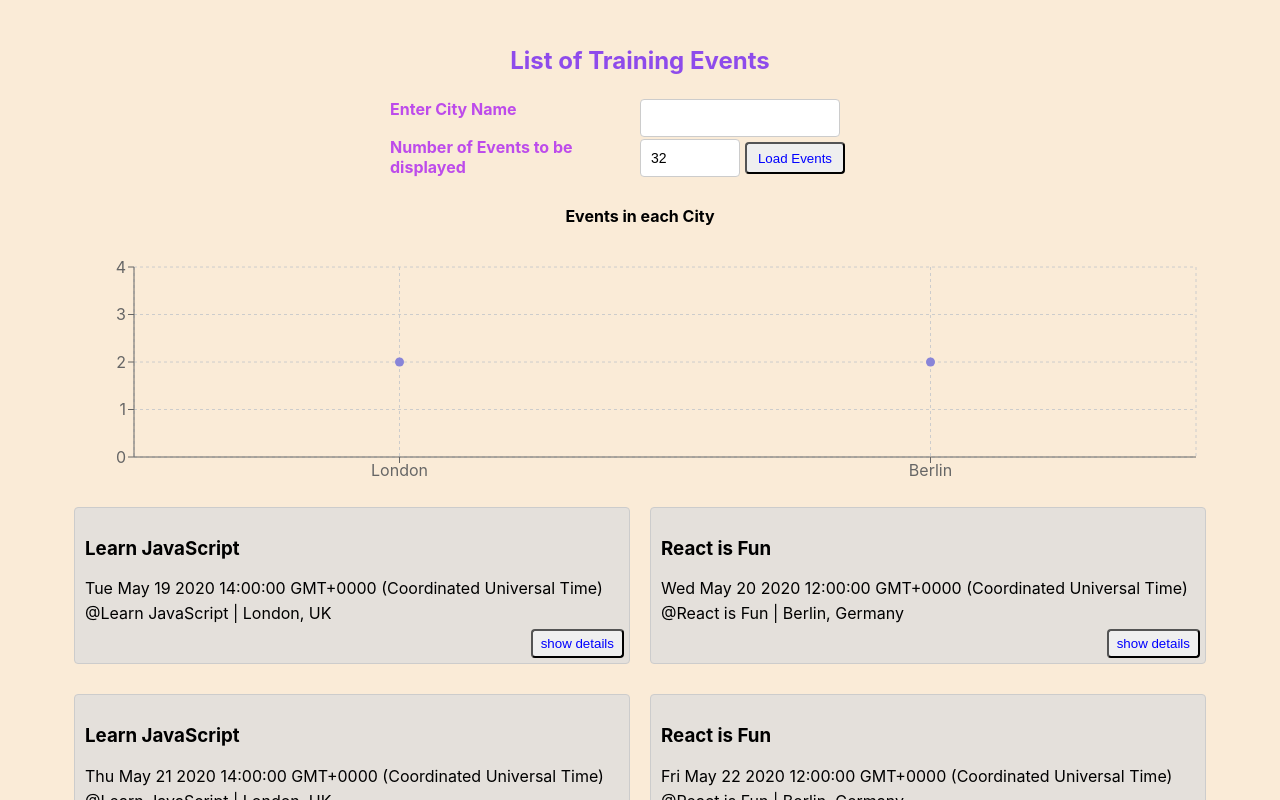
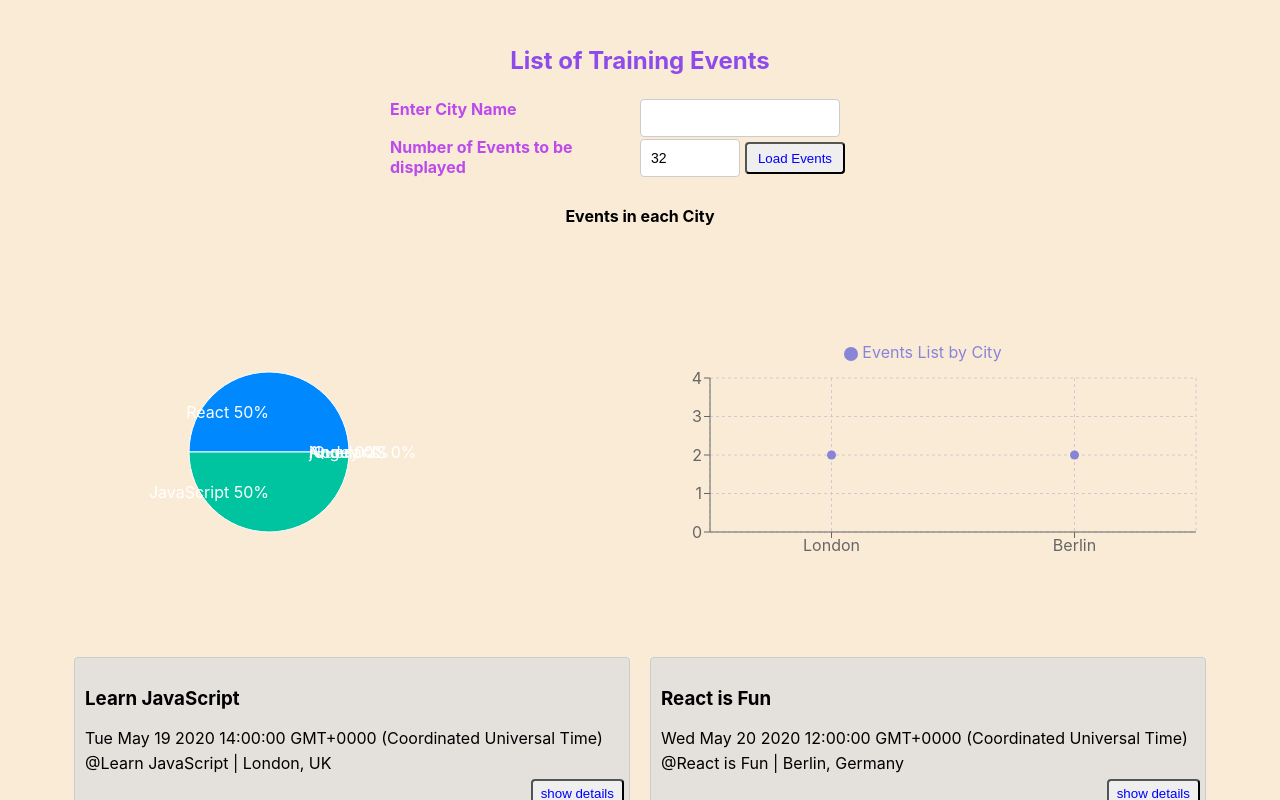
Before and after one commit to Unna27/meet, a React (Create React App) app: page / in a window 1280 px wide. Shown: the top 800 px of the page. Built offline with nearby package versions, Linux system fonts and the light colour scheme; what atatus-spa would draw is missing.

Commit message:
added pie chart

```diff
--- a/src/App.css
+++ b/src/App.css
@@ -185,3 +185,30 @@ input[type="number"] {
     grid-template-columns: 1fr;
   }
 }
+
+.data-vis-wrapper {
+  display: flex;
+  align-items: center;
+  flex-direction: column;
+}
+
+.data-vis-wrapper .recharts-responsive-container {
+  min-width: 100%;
+  display: flex;
+}
+
+.recharts-surface {
+  overflow: visible;
+}
+
+@media only screen and (min-width: 992px) {
+  .data-vis-wrapper {
+    flex-direction: row;
+  }
+  .data-vis-wrapper .recharts-responsive-container {
+    flex-basis: 50%;
+    max-width: 50%;
+    min-width: auto;
+    margin: 0 auto;
+  }
+}
--- a/src/App.js
+++ b/src/App.js
@@ -8,7 +8,8 @@ import NumberOfEvents from './NumberOfEvents';
 import WelcomeScreen from './WelcomeScreen';
 import { getEvents, extractLocations, checkToken, getAccessToken } from './api';
 import { WarningAlert } from './Alert';
-import { ScatterChart, Scatter, XAxis, YAxis, ZAxis, Legend, CartesianGrid, Tooltip, ResponsiveContainer } from 'recharts';
+import CityScatterPlot from './CityScatterPlot';
+import EventGenre from './EventGenre';
 
 class App extends Component {
   state = {
@@ -40,18 +41,6 @@ class App extends Component {
     });
 
   }
-
-// generates array of city and total number of events fro each city. Chart-data
-  getData = () => {
-    const { locations, events} = this.state;
-    const data = locations.map((location)=>{
-      const number = events.filter((event) => event.location === location).length
-      const city = location.split(', ').shift() // to get the first value (city) from the array
-      console.log(city + number);
-      return {city, number};
-    })
-    return data;
-  };
 
   async componentDidMount() {
     this.mounted = true;
@@ -100,15 +89,10 @@ class App extends Component {
           <NumberOfEvents eventCount={this.state.eventCount} updateEvents={this.updateEvents} />
           <h4>Events in each City</h4>
           <WarningAlert text={this.state.warnText} />
-          <ResponsiveContainer height={250}>
-            <ScatterChart margin={{ top: 20, right: 20, bottom: 10, left: 10 }}>
-              <CartesianGrid strokeDasharray="3 3" />
-              <XAxis type="category" dataKey="city" name="city" />
-              <YAxis allowDecimals={false} type="number" dataKey="number" name="number of events" />
-              <Tooltip cursor={{ strokeDasharray: '3 3' }} />
-              <Scatter data={this.getData()} fill="#8884d8" />
-            </ScatterChart>
-          </ResponsiveContainer>
+          <div className='data-vis-wrapper'>
+            <EventGenre events={this.state.events} />
+            <CityScatterPlot locations={this.state.locations} events={this.state.events} />
+          </div>
           <EventList events={this.state.events} />
           <WelcomeScreen showWelcomeScreen={this.state.showWelcomeScreen} getAccessToken={() => { getAccessToken() }} />
         </div>
--- /dev/null
+++ b/src/CityScatterPlot.js
@@ -0,0 +1,34 @@
+import React, {useEffect, useState} from 'react';
+import { ScatterChart, Scatter, XAxis, YAxis, CartesianGrid, Tooltip, Legend, ResponsiveContainer } from 'recharts';
+
+const CityScatterPlot = ({ locations, events }) => {
+  const [data, setData] = useState([]);
+
+  useEffect(()=>{
+   // generates array of city and total number of events for each city. Chart-data
+   const getData = () => {
+      const data = locations.map((location)=>{
+        const number = events.filter((event) => event.location === location).length
+        const city = location.split(', ').shift() // to get the first value (city) from the array
+        return {city, number};
+    })
+    return data;
+    };
+    setData(() => getData());  // set the state variable, whenever there is a change in events
+  },[locations, events]);
+
+  return (
+    <ResponsiveContainer height={250}>
+      <ScatterChart margin={{ top: 20, right: 20, bottom: 10, left: 10 }}>
+        <CartesianGrid strokeDasharray="3 3"/>
+        <XAxis type="category" dataKey="city" name="city" />
+        <YAxis allowDecimals={false} type="number" dataKey="number" name="number of events" />
+        <Tooltip cursor={{ strokeDasharray: '3 3' }} />
+        <Legend verticalAlign="top" height={36}/>
+        <Scatter name="Events List by City" data={data} fill="#8884d8" />
+      </ScatterChart>
+    </ResponsiveContainer>
+  );
+}
+
+export default CityScatterPlot;
--- /dev/null
+++ b/src/EventGenre.js
@@ -0,0 +1,69 @@
+import React, {useEffect, useState} from 'react';
+import { PieChart, Pie, Cell, Legend, ResponsiveContainer  } from 'recharts';
+
+const EventGenre = ({ events }) => {
+  const [data, setData] = useState([]);
+  const COLORS = ['#0088FE', '#00C49F', '#FFBB28', '#FF8042'];
+  const RADIAN = Math.PI / 180;
+  const renderCustomizedLabel = ({
+    cx,
+    cy,
+    midAngle,
+    innerRadius,
+    outerRadius,
+    name,
+    percent,
+    index
+  }) => {
+    const radius = innerRadius + (outerRadius - innerRadius) * 0.5;
+    const x = cx + radius * Math.cos(-midAngle * RADIAN);
+    const y = cy + radius * Math.sin(-midAngle * RADIAN);
+
+    return (
+      <text
+        x={x}
+        y={y}
+        fill="white"
+        textAnchor={x > cx ? "start" : "end"}
+        dominantBaseline="central"
+      >
+        {`${name} ${(percent * 100).toFixed(0)}%`}
+      </text>
+    );
+  };
+  useEffect(()=>{
+    const getData = () => {
+      const genres = ['React', 'JavaScript', 'Node', 'jQuery', 'AngularJS']; // list of genres to be labeled in pie chart and checked against the events prop
+      const data = genres.map((genre) => {
+        const value = (events.filter((event)=> event.summary.split(' ').includes(genre))).length; // filter the events summary that includes the specific genre into an array and then calculate its length
+        return { name: genre, value };
+      });
+      return data;
+    };
+    setData(() => getData());  // set the state variable, whenever there is a change in events
+  },[events]);
+
+  return (
+    <ResponsiveContainer height={400}>
+      <PieChart width={400} height={400}>
+        <Pie
+          data={data}
+          cx={200}
+          cy={200}
+          labelLine={false}
+          outerRadius={80}
+          fill='#8884d8'
+          dataKey='value'
+          //label={({ name, percent }) => `${name} ${(percent * 100).toFixed(0)}%`}
+          label = {renderCustomizedLabel}
+        >
+          {data.map((entry, index) => (
+              <Cell key={`cell-${index}`} fill={COLORS[index % COLORS.length]} />
+            ))}
+        </Pie>
+      </PieChart>
+    </ResponsiveContainer>
+  );
+}
+
+export default EventGenre;
```
